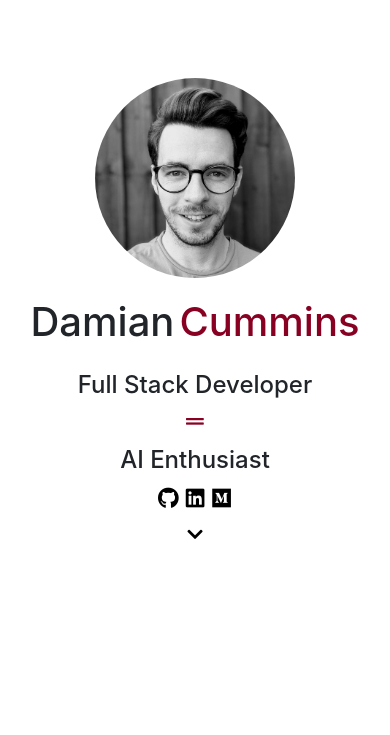
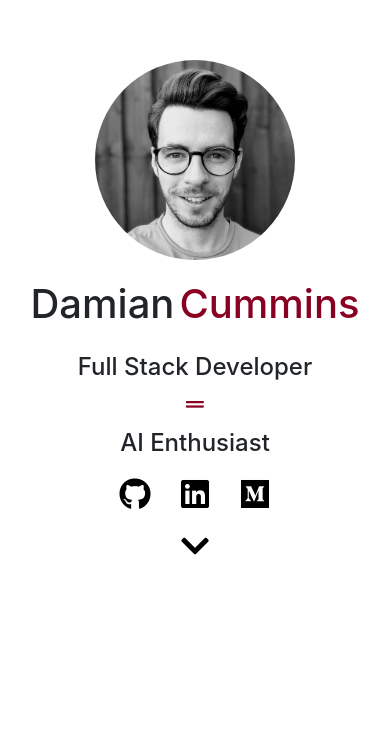
Before and after one commit to DamianCummins/DamianCummins.github.io, a React (Create React App) app: page / in a window 390 px wide. Shown: the part 109-844 px from the top of the page. Built offline with nearby package versions, Linux system fonts and the light colour scheme.

Commit message:
resize icons

```diff
--- a/src/components/ContentHandler/ContentHandler.js
+++ b/src/components/ContentHandler/ContentHandler.js
@@ -9,18 +9,8 @@ class ContentHandler extends Component {
 	constructor(props) {
 		super(props);
 
-		this.state = {
-			page: "home"
-		}
-
-		this.navChangeHandler = this.navChangeHandler.bind(this);
+		this.state = {}
 	}
-
-	navChangeHandler = (selected) => {
-		this.setState({
-			page: selected
-		});
-	};
 
 	render() {
 		return(
--- a/src/components/Header/Header.js
+++ b/src/components/Header/Header.js
@@ -16,7 +16,7 @@ export default class Header extends React.Component {
 			<div className="content">
 				<Container className="headerContainer">
 					<div className="headerContent">
-						<img src={"/img/avatar.jpg"} className="headerAvatar" />
+						<img src={"/img/avatar.jpg"} className="headerAvatar" alt="avatar"/>
 						<div className="headerName">
 							<h1 className="headerFirstName">Damian</h1><h1 className="headerLastName">Cummins</h1>
 						</div>
--- a/src/components/Header/Header.scss
+++ b/src/components/Header/Header.scss
@@ -27,6 +27,9 @@
     .fa-grip-lines {
         color: var(--theme-color);
     }
+    .fa-chevron-down {
+        font-size: 1.8em;
+    }
 }
 
 .headerName {
@@ -49,8 +52,18 @@
 .headerIcons {
     padding-bottom: 10px;
     .fab {
-        font-size: 1.2em;
+        margin: 10px;
+        font-size: 1.5em;
         vertical-align: middle;
     }
+}
 
+@media only screen and (max-width: 1000px) {
+    .headerIcons {
+        .fab {
+            margin: 10px;
+            font-size: 1.8em;
+            vertical-align: middle;
+        }
+    }
 }
--- a/src/components/Header/messages.js
+++ b/src/components/Header/messages.js
@@ -1,6 +1,4 @@
 export default {
-	name: "Damian Cummins",
-	titles: "Full Stack Developer | AI Enthusiast",
 	githubLink: "https://github.com/DamianCummins",
 	linkedInLink: "https:/www.linkedin.com/in/damian-cummins-b9603261",
 	mediumLink: "https:/medium.com/@DamianC_"
--- a/src/components/ProjectList/ProjectList.js
+++ b/src/components/ProjectList/ProjectList.js
@@ -18,7 +18,7 @@ export default class ProjectList extends React.Component {
 			<Row>
 				{projects.map((project, idx) =>
 					<Col className="project" xs="12" sm="6" md="4">
-						<a href={project.url}>
+						<a href={project.url} target="_blank" rel="noopener noreferrer">
 							<Card>
 								<CardImg width="100%" src={"/img/" + project.img}/>
 								<div className="overlay">
```
Also changed, not shown: public/manifest.json.
